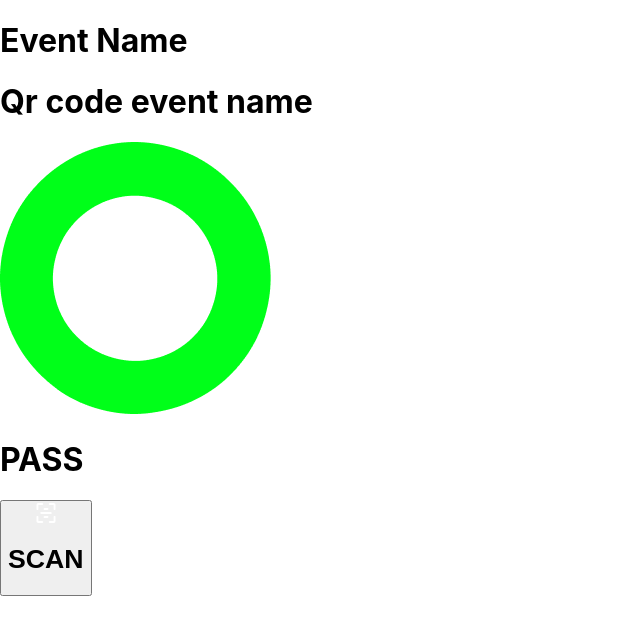
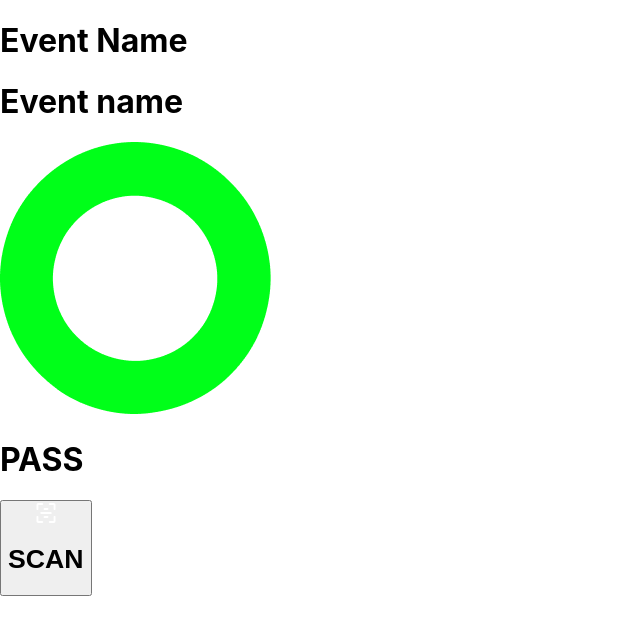
Before and after one commit to veronosmani/zone-club-tickets, a React (Create React App) app: page /valid in a window 1280 px wide. Shown: the top 634 px of the page, without its empty margins (0-640 px from the left). Built offline with nearby package versions, Linux system fonts and the light colour scheme.

Commit message:
modified:   src/TickerScanner/Valid.jsx

```diff
--- a/src/TickerScanner/Valid.jsx
+++ b/src/TickerScanner/Valid.jsx
@@ -10,7 +10,7 @@ const Valid = () => {
           <h1>Event Name</h1>
         </div>
         <div className="flex w-[270px] h-[120px] items-center justify-center font-bold text-[24px] mx-auto border border-gray-500 text-white">
-          <h1>Qr code event name</h1>
+          <h1>Event name</h1>
         </div>
       </div>
       <div className="relative mt-10">
```
